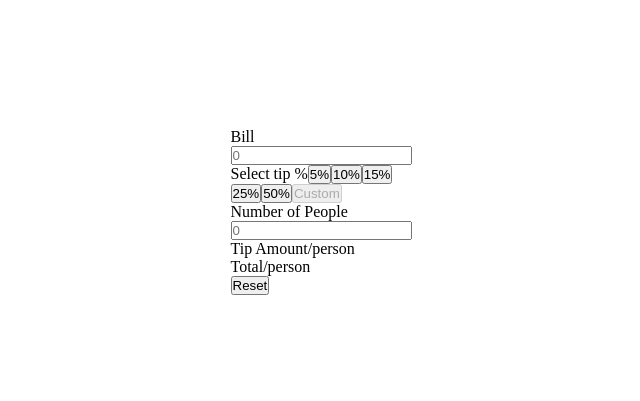
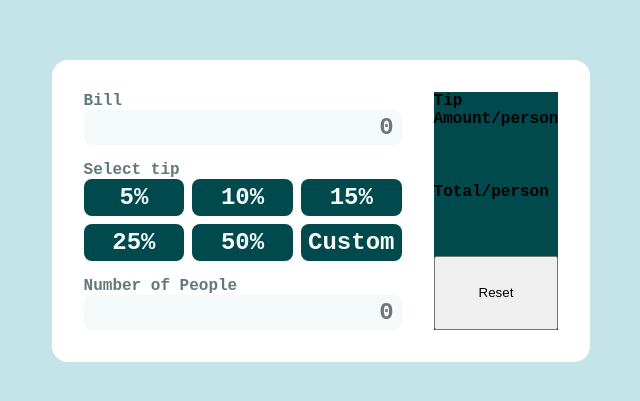
Before and after one commit to thebennyma/tip-calculator-app, a Vue app: page / in a window 1280 px wide. Shown: the part 189-590 px from the top of the page, without its empty margins (319-959 px from the left). Built offline with nearby package versions, Linux system fonts and the light colour scheme.

Commit message:
Minor design implementation

```diff
--- a/src/App.vue
+++ b/src/App.vue
@@ -11,5 +11,6 @@ export default {};
   display: grid;
   align-content: center;
   min-height: 100vh;
+  background: hsl(185, 41%, 84%);
 }
 </style>
--- a/src/components/PxTipComponent.vue
+++ b/src/components/PxTipComponent.vue
@@ -1,12 +1,13 @@
 <template>
-  <div>
-    <div>
-      <div>
+  <div class="tip">
+    <div class="tip__put-tip">
+      <div class="tip__put-tip__bill">
         <label>Bill</label>
         <input type="number" v-model="bill" placeholder="0" />
       </div>
+      <div class="tip__put-tip__tip">
+        <label>Select tip</label>
         <div>
-        <label>Select tip %</label>
           <button @click="amountTip(0.05)">5%</button>
           <button @click="amountTip(0.1)">10%</button>
           <button @click="amountTip(0.15)">15%</button>
@@ -14,21 +15,22 @@
           <button @click="amountTip(0.5)">50%</button>
           <button disabled>Custom</button>
         </div>
-      <div>
+      </div>
+      <div class="tip__put-tip__number-people">
         <label>Number of People</label>
         <input type="number" v-model="numberPeople" placeholder="0" />
       </div>
     </div>
-    <div>
-      <div>
+    <div class="tip__amount">
+      <div class="tip__amount__tip">
         <label>Tip Amount</label><label>/person</label
         ><label>{{ tipAmountComputed }}</label>
       </div>
-      <div>
+      <div class="tip__amount__total">
         <label>Total</label><label>/person</label
         ><label> {{ totalAmountComputed }}</label>
       </div>
-      <button @click="resetTip()">Reset</button>
+      <button class="tip__amount__reset" @click="resetTip()">Reset</button>
     </div>
   </div>
 </template>
@@ -81,4 +83,74 @@ export default {
 };
 </script>
 
-<style></style>
+<style lang="scss" scoped>
+.tip {
+  display: grid;
+  grid-template-columns: 1fr 1fr;
+  grid-column-gap: 2rem;
+  background: hsl(0, 0%, 100%);
+  padding: 2rem;
+  border-radius: 1rem;
+  font-family: "Space Mono", monospace;
+  font-weight: bold;
+  height: min-content;
+
+  @media only screen and (max-width: 600px) {
+    grid-template-columns: 1fr;
+    grid-row-gap: 2rem;
+    padding: 2rem;
+  }
+  &__put-tip {
+    display: grid;
+    grid-row-gap: 1rem;
+    &__tip {
+      label {
+        color: hsl(186, 14%, 43%);
+      }
+      div {
+        display: grid;
+        grid-template-columns: 1fr 1fr 1fr;
+        grid-column-gap: 0.5rem;
+        grid-row-gap: 0.5rem;
+        button {
+          font-family: "Space Mono", monospace;
+          font-weight: bold;
+          font-size: 1.5rem;
+          border-radius: 0.5rem;
+          border: none;
+          padding: 0.3rem;
+          color: hsl(189, 41%, 97%);
+          background: hsl(183, 100%, 15%);
+          cursor: pointer;
+        }
+      }
+    }
+    &__bill,
+    &__number-people {
+      input[type="number"]::-webkit-inner-spin-button,
+      input[type="number"]::-webkit-outer-spin-button {
+        -webkit-appearance: none;
+        margin: 0;
+      }
+      label {
+        color: hsl(186, 14%, 43%);
+      }
+      input {
+        text-align: right;
+        padding: 4px 0.5rem;
+        color: hsl(183, 100%, 15%);
+        font-family: "Space Mono", monospace;
+        font-weight: bold;
+        font-size: 1.5rem;
+        border-radius: 0.5rem;
+        border: none;
+        background: hsl(189, 41%, 97%);
+      }
+    }
+  }
+  &__amount {
+    display: grid;
+    background: hsl(183, 100%, 15%);
+  }
+}
+</style>
```
Also changed, not shown: src/assets/icon-dollar.svg (added), src/assets/icon-person.svg (added). Lines whose indentation alone changed are shown as unchanged.
